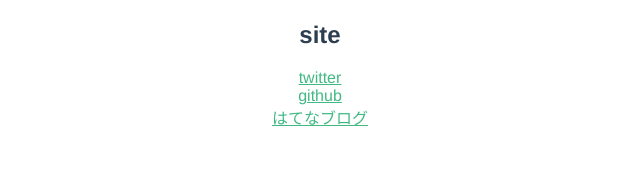
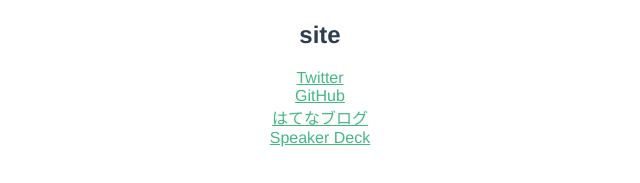
Before and after one commit to natumn/natumn, a Vue app in the folder portfolio/: page / in a window 1280 px wide. Shown: the part 303-486 px from the top of the page, without its empty margins (320-960 px from the left). Built offline with nearby package versions, Linux system fonts and the light colour scheme.

Commit message:
add speaker deck

```diff
--- a/portfolio/src/components/HelloWorld.vue
+++ b/portfolio/src/components/HelloWorld.vue
@@ -9,9 +9,10 @@
     <div class="item">
     <h2>site</h2>
     <ul>
-      <li><a href="https://twitter.com/natumndb" target="_blank" rel="noopener">twitter</a></li>
-      <li><a href="https://github.com/natumn" target="_blank" rel="noopener">github</a></li>
+      <li><a href="https://twitter.com/natumndb" target="_blank" rel="noopener">Twitter</a></li>
+      <li><a href="https://github.com/natumn" target="_blank" rel="noopener">GitHub</a></li>
       <li><a href="http://nktafuse.hatenablog.com/" target="_blank" rel="noopener">はてなブログ</a></li>
+      <li><a href="https://speakerdeck.com/natumn" target="_blank" rel="noopener">Speaker Deck</a></li>
     </ul>
     </div>
   </div>
```
